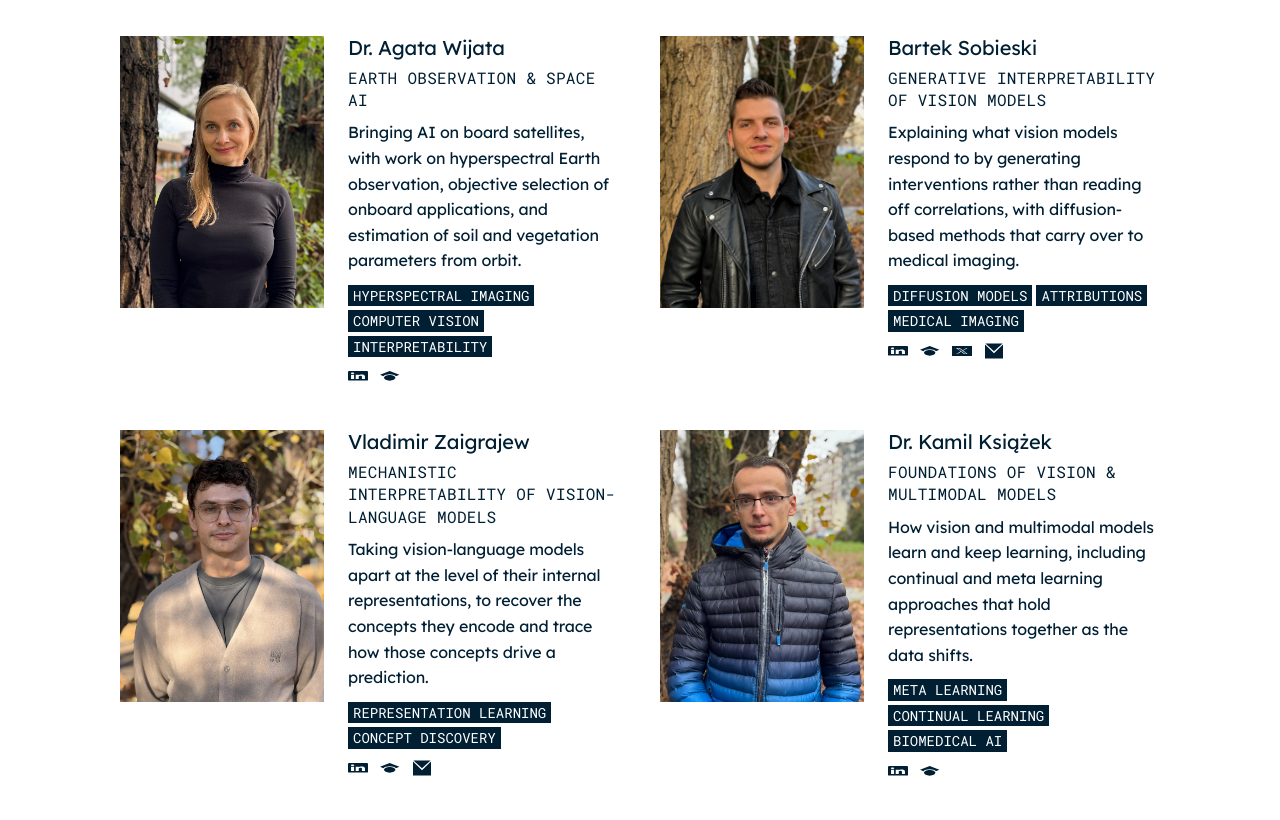
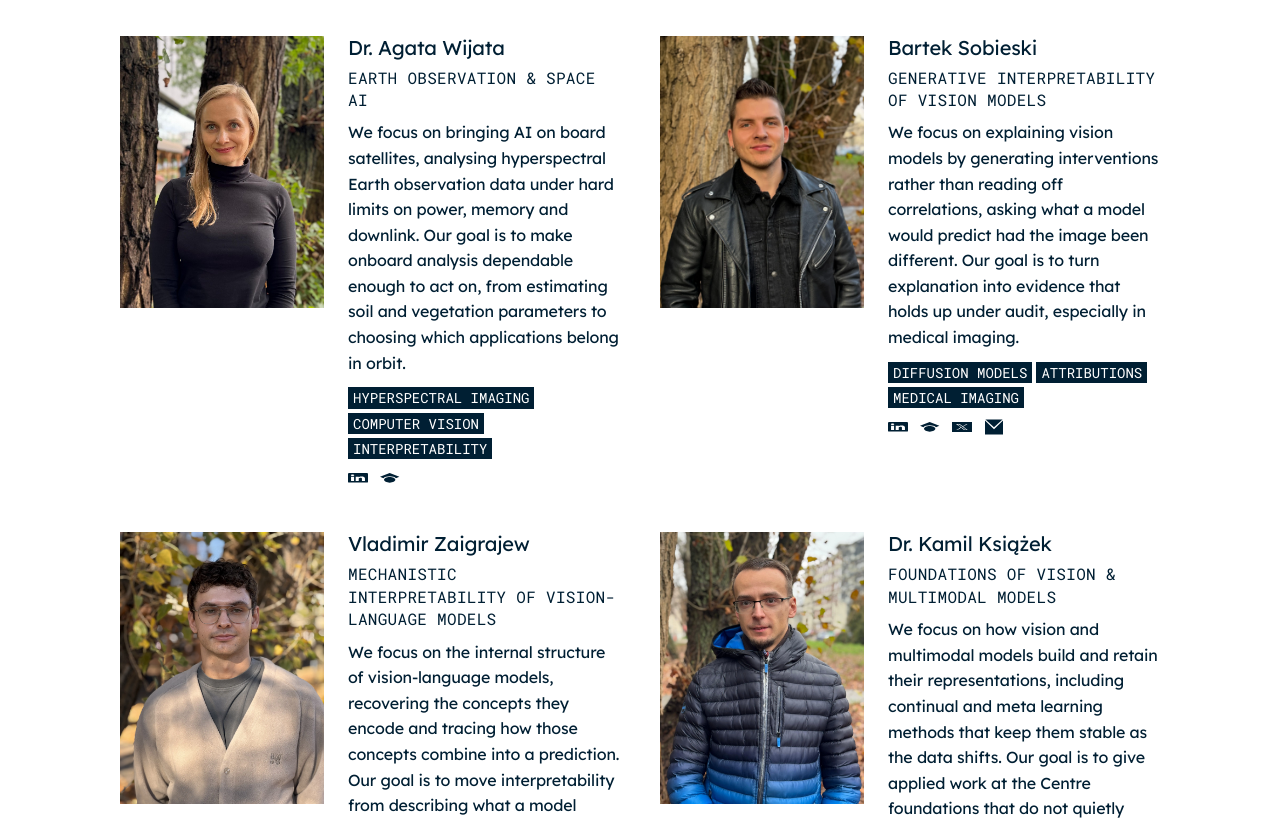
Before and after one commit to CredibleAI/CredibleAI.github.io, a Next.js app: page /about in a window 1280 px wide. Shown: the part 2912-3732 px from the top of the page. Built offline with nearby package versions, Linux system fonts and the light colour scheme; no server answers.

Commit message:
Rewrite the focus descriptions in the house two-sentence voice.

```diff
--- a/src/data/team/focus-leaders.ts
+++ b/src/data/team/focus-leaders.ts
@@ -1,8 +1,9 @@
 import { FocusLeader } from "@/types/team";
 
 // The `focusArea` names are the ones the Centre settled on. The
-// `focusDescription` texts are still drafts written from each person's
-// published work, to be replaced with copy supplied by the leaders themselves.
+// `focusDescription` texts follow the two-sentence shape used by
+// `teamDescription` in leaders.ts, and are drafts until each leader supplies
+// their own copy.
 //
 // Keep `tags` free of the term already used as `focusArea`, so the keywords
 // add information rather than repeating the focus.
@@ -15,7 +16,7 @@ export const focusLeaders: FocusLeader[] = [
     tags: ["hyperspectral imaging", "computer vision", "interpretability"],
     focusArea: "Earth Observation & Space AI",
     focusDescription:
-      "Bringing AI on board satellites, with work on hyperspectral Earth observation, objective selection of onboard applications, and estimation of soil and vegetation parameters from orbit.",
+      "We focus on bringing AI on board satellites, analysing hyperspectral Earth observation data under hard limits on power, memory and downlink. Our goal is to make onboard analysis dependable enough to act on, from estimating soil and vegetation parameters to choosing which applications belong in orbit.",
     socialLinks: {
       linkedin: "https://www.linkedin.com/in/agata-wijata-17766594",
       googleScholar: "https://scholar.google.com/citations?user=xweuhWMAAAAJ&hl=pl",
@@ -29,7 +30,7 @@ export const focusLeaders: FocusLeader[] = [
     tags: ["diffusion models", "attributions", "medical imaging"],
     focusArea: "Generative Interpretability of Vision Models",
     focusDescription:
-      "Explaining what vision models respond to by generating interventions rather than reading off correlations, with diffusion-based methods that carry over to medical imaging.",
+      "We focus on explaining vision models by generating interventions rather than reading off correlations, asking what a model would predict had the image been different. Our goal is to turn explanation into evidence that holds up under audit, especially in medical imaging.",
     socialLinks: {
       linkedin: "https://www.linkedin.com/in/bartłomiej-sobieski/",
       googleScholar: "https://scholar.google.com/citations?user=ZDCPqL8AAAAJ&hl=en",
@@ -45,7 +46,7 @@ export const focusLeaders: FocusLeader[] = [
     tags: ["representation learning", "concept discovery"],
     focusArea: "Mechanistic Interpretability of Vision-Language Models",
     focusDescription:
-      "Taking vision-language models apart at the level of their internal representations, to recover the concepts they encode and trace how those concepts drive a prediction.",
+      "We focus on the internal structure of vision-language models, recovering the concepts they encode and tracing how those concepts combine into a prediction. Our goal is to move interpretability from describing what a model attends to towards explaining how it decides.",
     socialLinks: {
       linkedin: "https://www.linkedin.com/in/vladimirzaigrajew/",
       googleScholar: "https://scholar.google.com/citations?user=7XKIBvgAAAAJ&hl=en",
@@ -60,7 +61,7 @@ export const focusLeaders: FocusLeader[] = [
     tags: ["meta learning", "continual learning", "biomedical AI"],
     focusArea: "Foundations of Vision & Multimodal Models",
     focusDescription:
-      "How vision and multimodal models learn and keep learning, including continual and meta learning approaches that hold representations together as the data shifts.",
+      "We focus on how vision and multimodal models build and retain their representations, including continual and meta learning methods that keep them stable as the data shifts. Our goal is to give applied work at the Centre foundations that do not quietly degrade once deployed.",
     socialLinks: {
       linkedin: "https://www.linkedin.com/in/kamil-ksi%C4%85%C5%BCek-6a7098191/",
       googleScholar: "https://scholar.google.com/citations?user=i0N4lY8AAAAJ&hl=pl",
```
